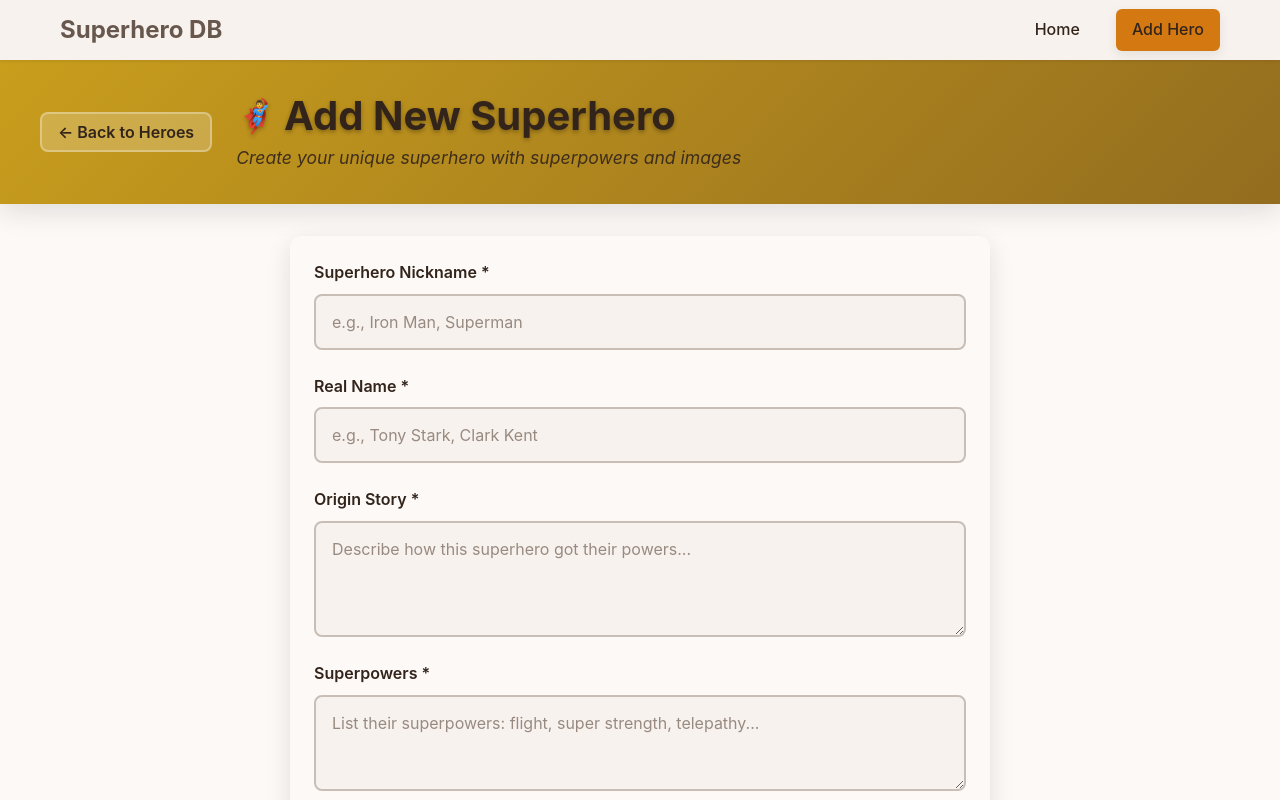
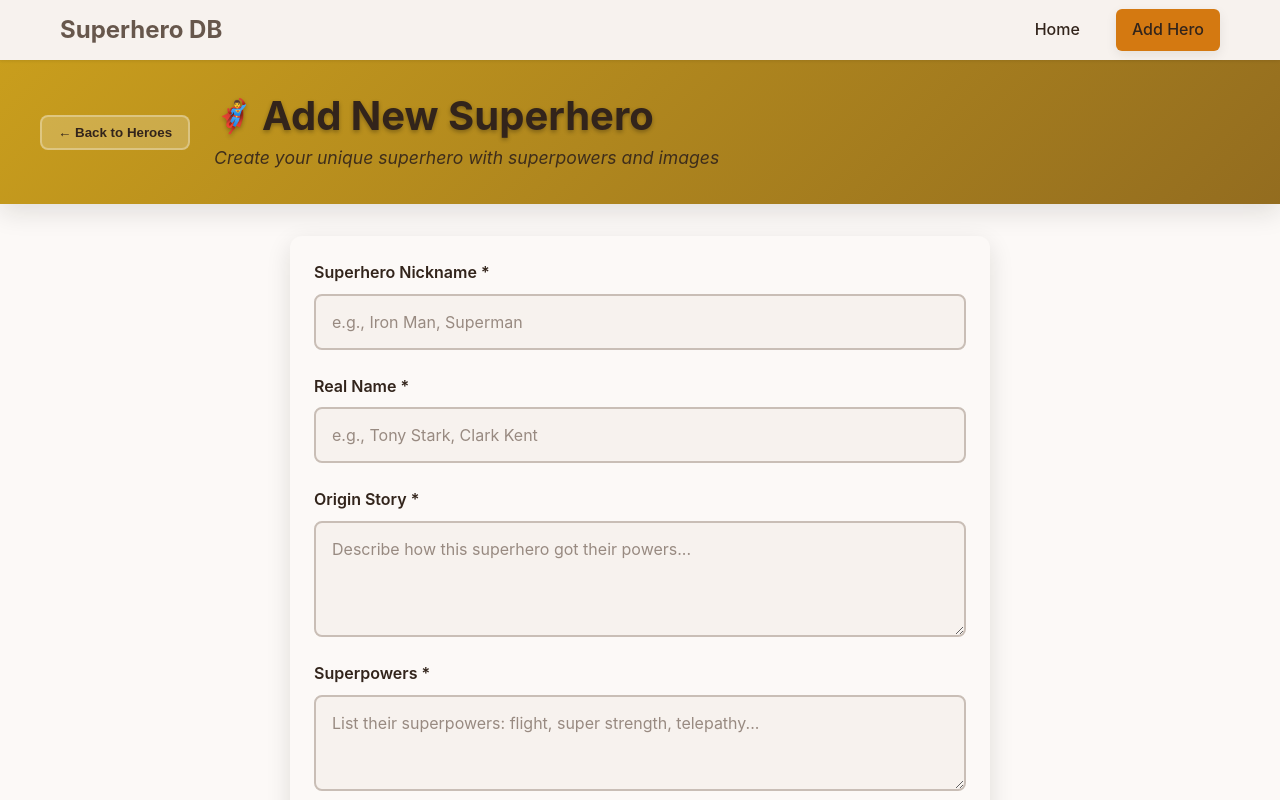
Before and after one commit to Reva1v/superhero-collection, a React (Vite) app in the folder frontend/: page /create in a window 1280 px wide. Shown: the top 800 px of the page. Built offline with nearby package versions, Linux system fonts and the light colour scheme.

Commit message:
refactor(frontend): remove button styles from global CSS

```diff
--- a/frontend/src/index.css
+++ b/frontend/src/index.css
@@ -126,32 +126,6 @@ h1 { font-size: 2.5rem; }
 h2 { font-size: 2rem; }
 h3 { font-size: 1.5rem; }
 
-/* Кнопки */
-button {
-  border-radius: var(--border-radius);
-  border: 1px solid var(--border);
-  padding: var(--spacing-sm) var(--spacing-md);
-  font-size: 1rem;
-  font-weight: 500;
-  font-family: inherit;
-  background-color: var(--bg-card);
-  color: var(--text);
-  cursor: pointer;
-  transition: all 0.2s ease;
-}
-
-button:hover {
-  border-color: var(--border-focus);
-  transform: translateY(-1px);
-  box-shadow: var(--shadow-sm);
-}
-
-button:focus,
-button:focus-visible {
-  outline: 2px solid var(--border-focus);
-  outline-offset: 2px;
-}
-
 a {
   color: var(--primary);
   text-decoration: none;
```
